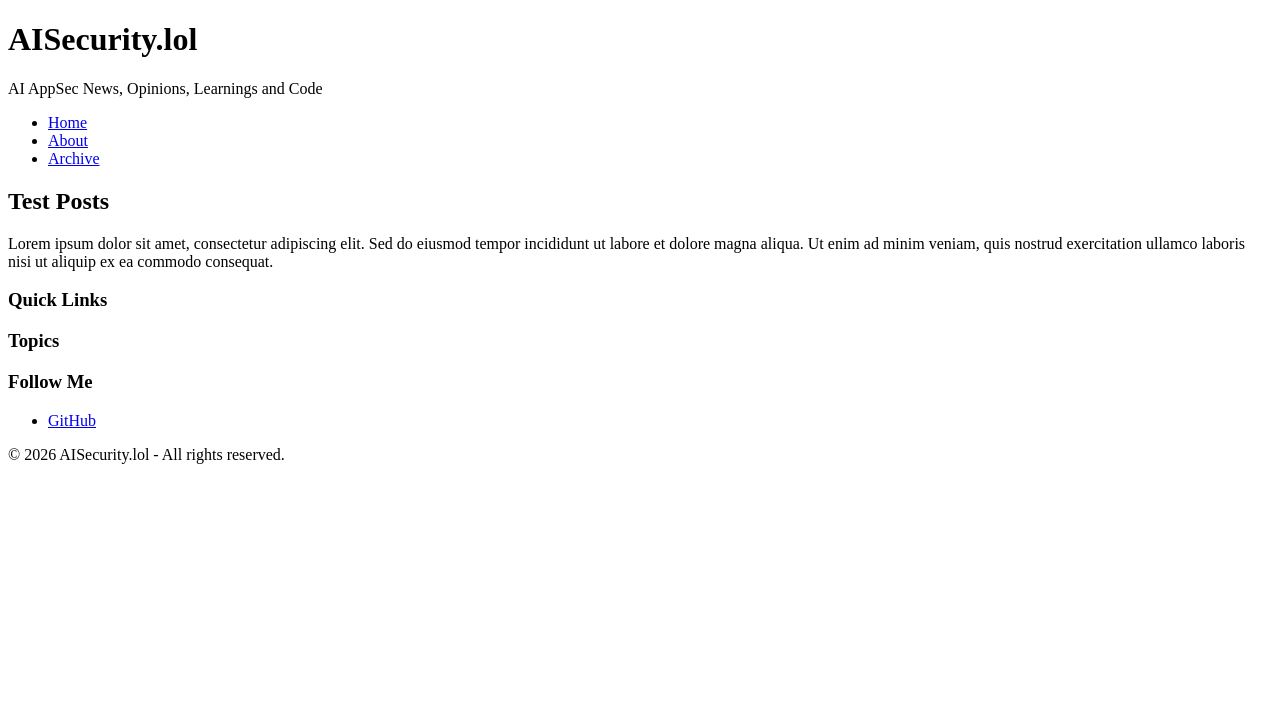
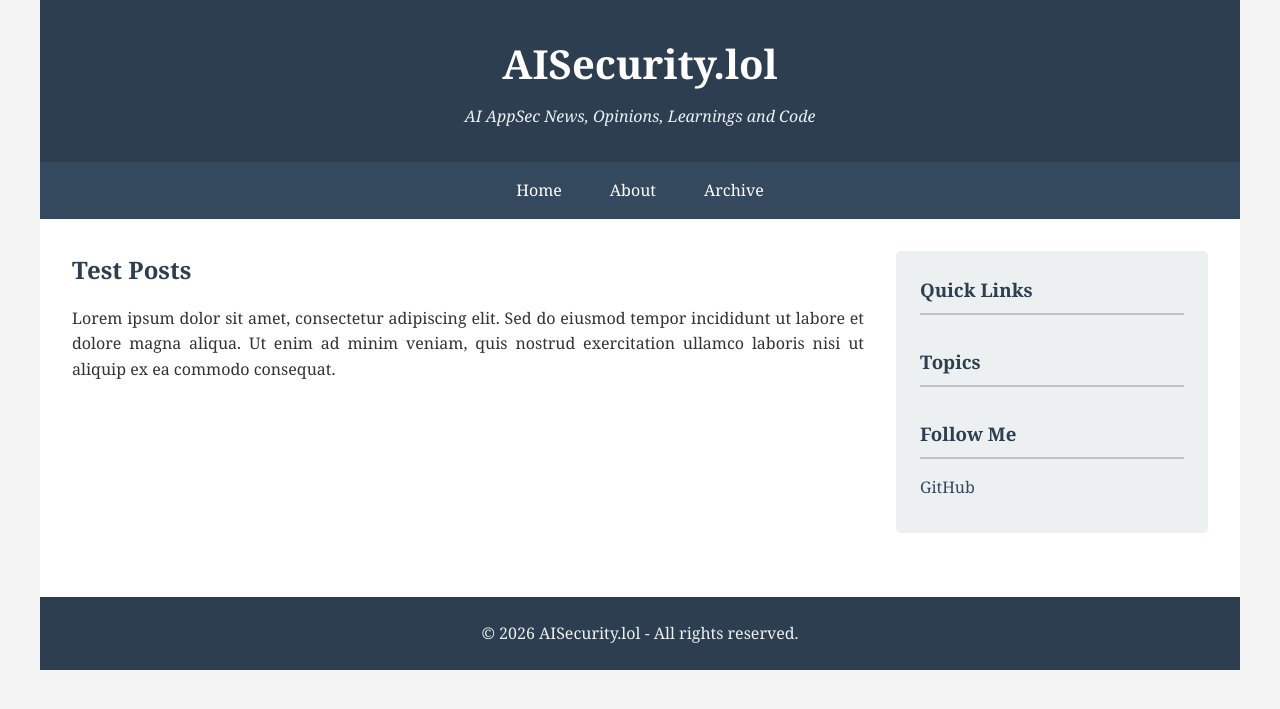
Before and after one commit to HAL-1900/HAL-1900.github.io, a Jekyll site: the page built from _posts/2025-01-20-test-posts.md, in a window 1280 px wide. Shown: the top 709 px of the page. Built offline with Jekyll 4.4.1, drawn with Linux system fonts in a browser that asks for light colours.

Commit message:
Add files via upload

```diff
--- a/_includes/head.html
+++ b/_includes/head.html
@@ -2,5 +2,5 @@
     <meta charset="UTF-8">
     <meta name="viewport" content="width=device-width, initial-scale=1.0">
     <title>AISecurity.lol</title>
-    <link rel="stylesheet" href="style.css">
+    <link rel="stylesheet" href="/style.css">
 </head>
--- a/index.html
+++ b/index.html
@@ -4,7 +4,7 @@
   enabled: true
 ---
 
-                {% for post in paginator.posts %}
+                {% for post in site.posts %}
                 <article>
                     <h2><a href="{{ post.url }}">{{ post.title }}</a></h2>
                     <div class="post-meta">
```
